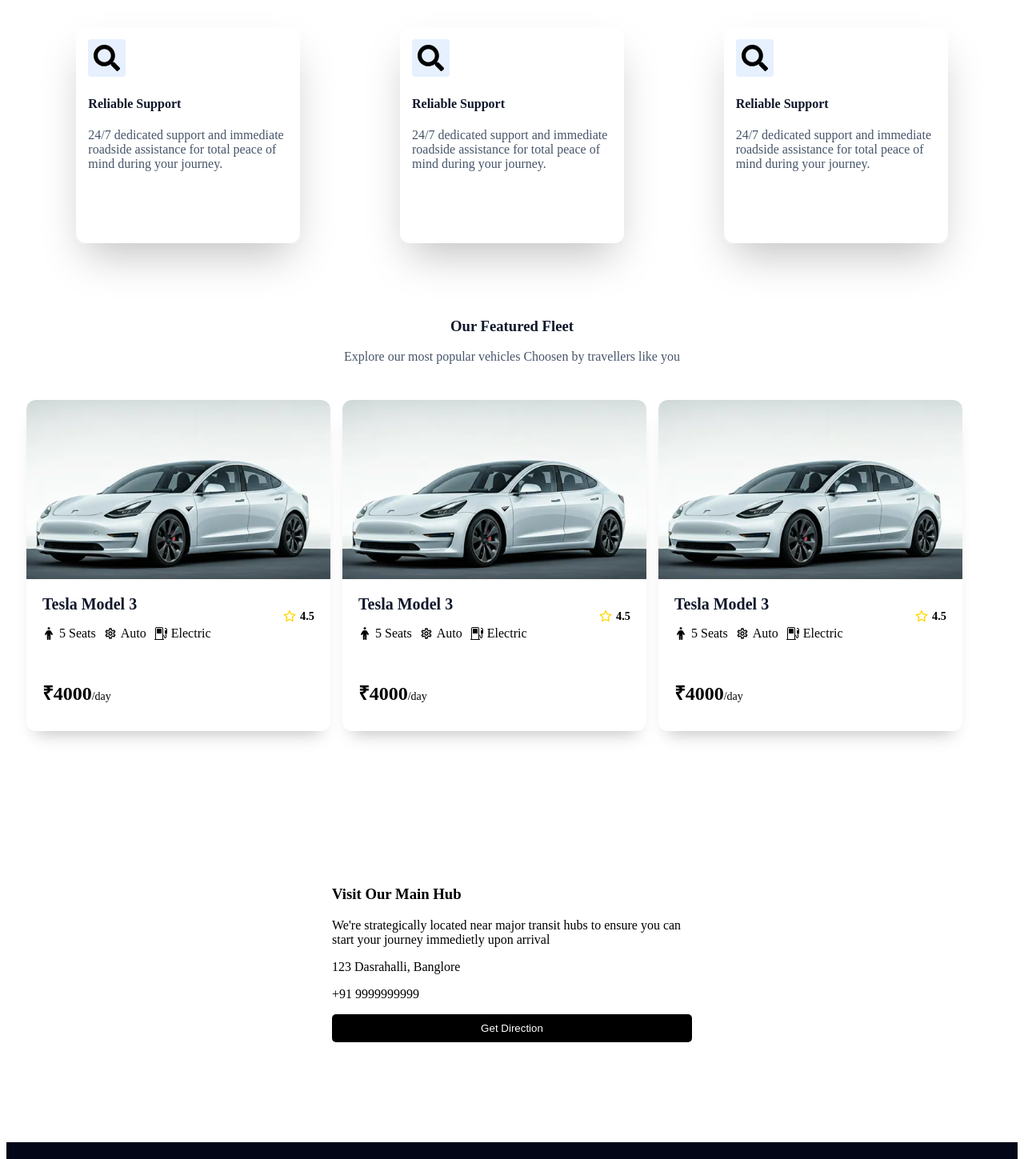
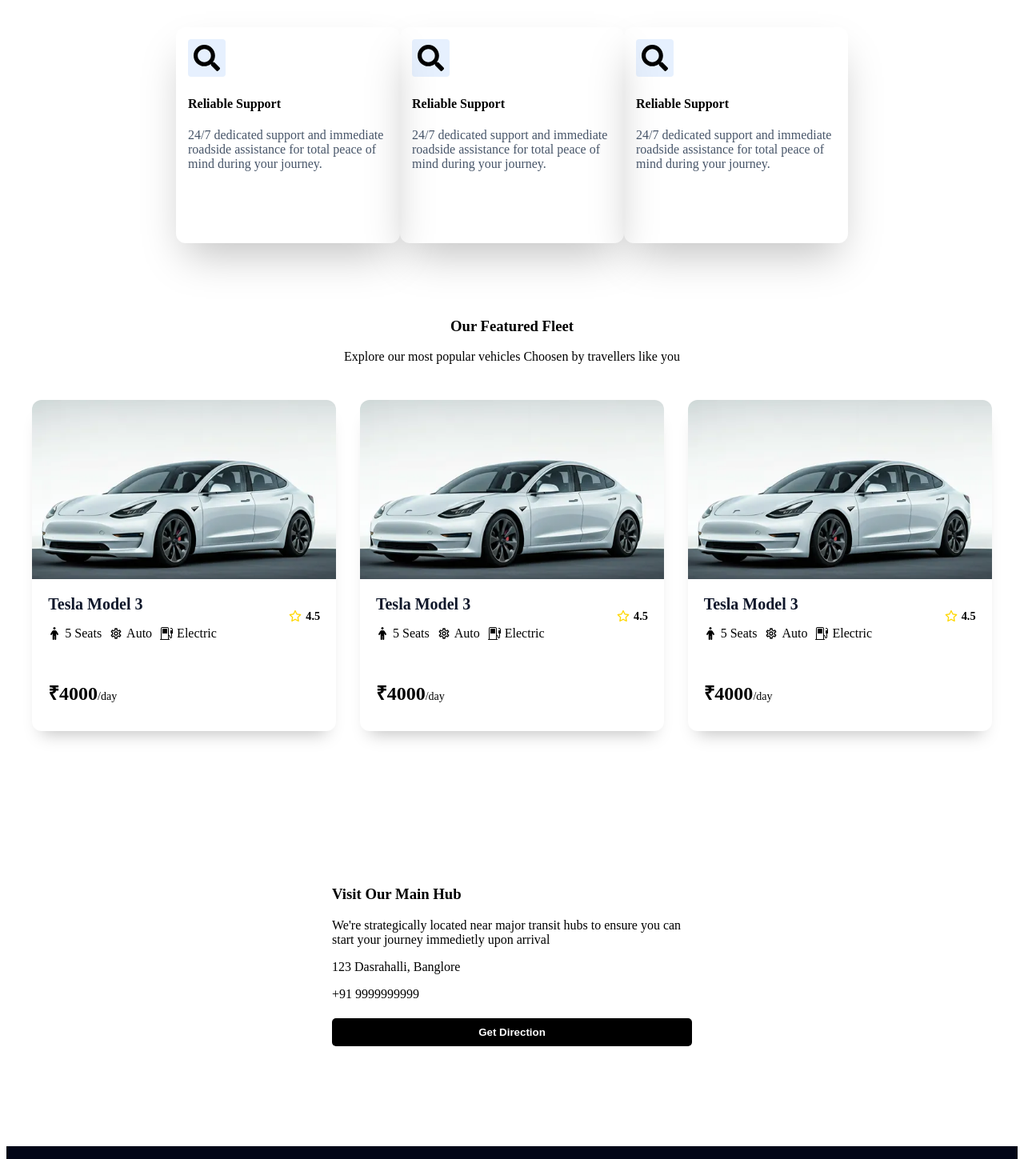
Before and after one commit to pdev987/EasyRide, a React app in the folder frontend/: page / in a window 1280 px wide. Shown: the part 780-2229 px from the top of the page at 80% size. Built offline with nearby package versions, Linux system fonts and the light colour scheme; the HTML template or start-up script is replaced by a standard one.

Commit message:
add main-font-color and main-border-radius css variables

```diff
--- a/frontend/src/styles/index.css
+++ b/frontend/src/styles/index.css
@@ -4,6 +4,8 @@
     --button-bg: #e6e6e6;
     --cards-bg: #f5f7f8;
     --icons-color: #0d69f2;
+    --main-font-color: #0f172aFF;
+    --main-border-radius: 12px;
 }
 
 * {
@@ -15,6 +17,7 @@
     padding: 0;
     font-family: "Inter", sans-serif;
     min-width: 550px;
+    max-width: 1280px;
 }
 
 a {
--- a/frontend/src/styles/landing.css
+++ b/frontend/src/styles/landing.css
@@ -59,7 +59,7 @@
 .why-choose-cards {
     padding-inline: 25px;
     display: flex;
-    justify-content: space-around;
+    justify-content: center;
 }
 
 .why-choose-sub-card {
@@ -80,7 +80,7 @@
     }
 
     h4 {
-        color: #0f172aFF;
+        color: var(--main-font-color);
         font-weight: 700;
     }
 
@@ -128,14 +128,14 @@
 
         h3 {
             text-align: center;
-            color: #0f172aFF;
+            color: var(--main-font-color);
             font-weight: 700;
             line-height: 1.1;
         }
 
         p {
             text-align: center;
-            color: #475569;
+            color: var(--p-color);
         }
     }
 }
@@ -143,6 +143,7 @@
 
 .cards-container {
     display: flex;
+    justify-content: space-around;
     column-gap: 15px;
     margin-top: 45px;
 }
@@ -151,6 +152,7 @@
     margin-top: 50px;
     background-color: var(--cards-bg);
     padding: 25px;
+    border-radius: var(--main-border-radius);
 }
 
 .cover-main-address {
@@ -159,15 +161,24 @@
     margin: 50px auto;
     background-color: white;
     border-radius: 12px;
-    ;
+
+    h3 {
+        color: var(--main-font-color);
+    }
+
+    p {
+        color: var(--p-color);
+    }
 
     button {
         border: none;
+        margin-top: 5px;
         width: 100%;
         height: 35px;
         border-radius: 5px;
         color: white;
         background-color: black;
+        font-weight: 600;
     }
 }
 
```
